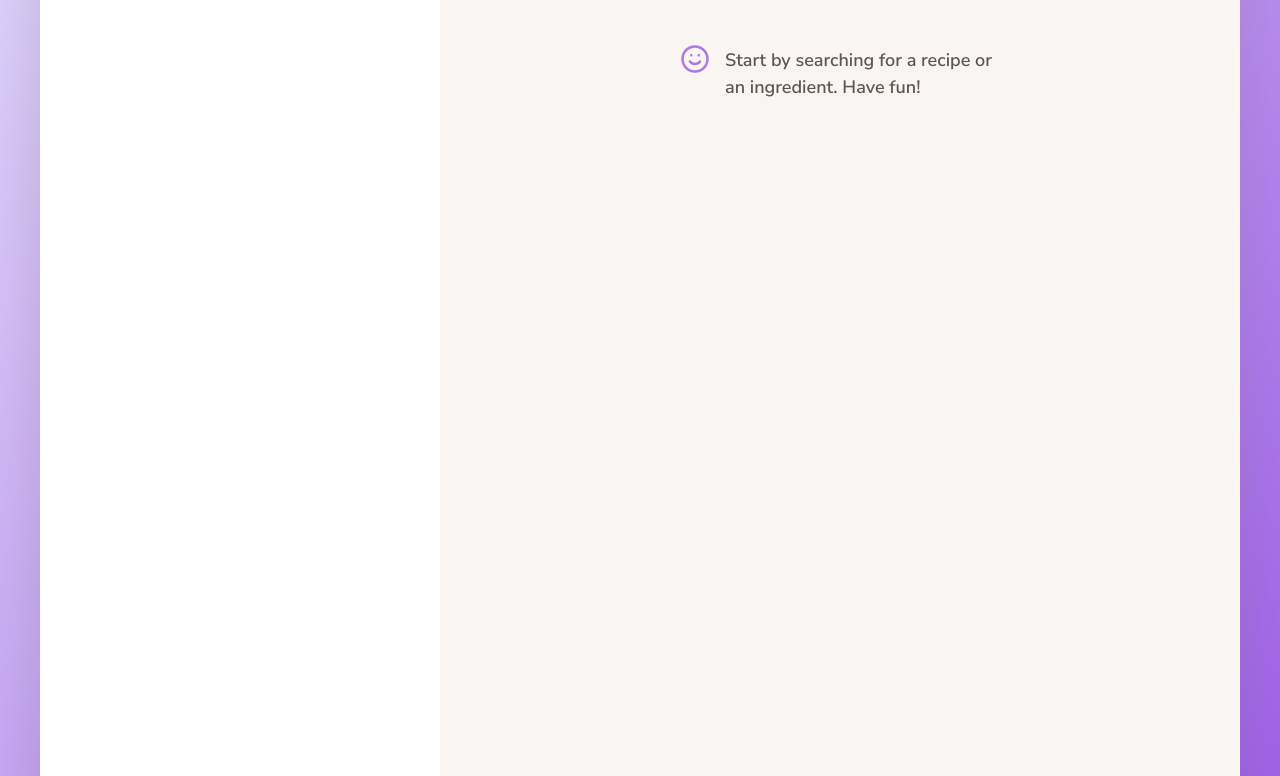
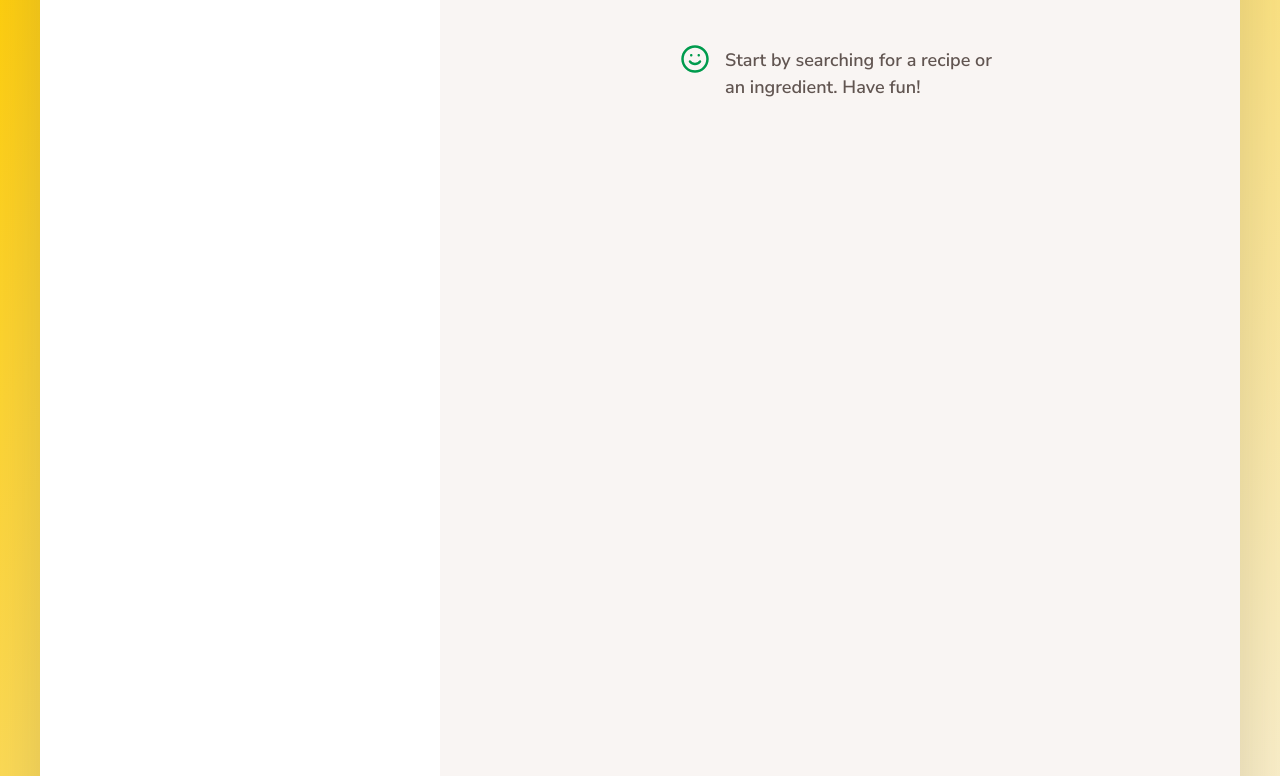
Before and after one commit to TrinankurDas/forkify-javascript-css-html, a website built with Parcel: page index.html in a window 1280 px wide. Shown: the part 154-930 px from the top of the page. Built offline with nearby package versions, Linux system fonts and the light colour scheme.

Commit message:
ADDED COLOUR

```diff
--- a/src/sass/_base.scss
+++ b/src/sass/_base.scss
@@ -1,7 +1,7 @@
 // $color-primary: #f59a83;
-$color-primary: #ac78e7;
-$color-grad-1: #e2d8fd;
-$color-grad-2: #9750e7;
+$color-primary: #009b4d;
+$color-grad-1: #ffcc00;
+$color-grad-2: #faf5e9;
 
 $color-grey-light-1: #f9f5f3; // Light background
 $color-grey-light-2: #f2efee; // Light lines
```
